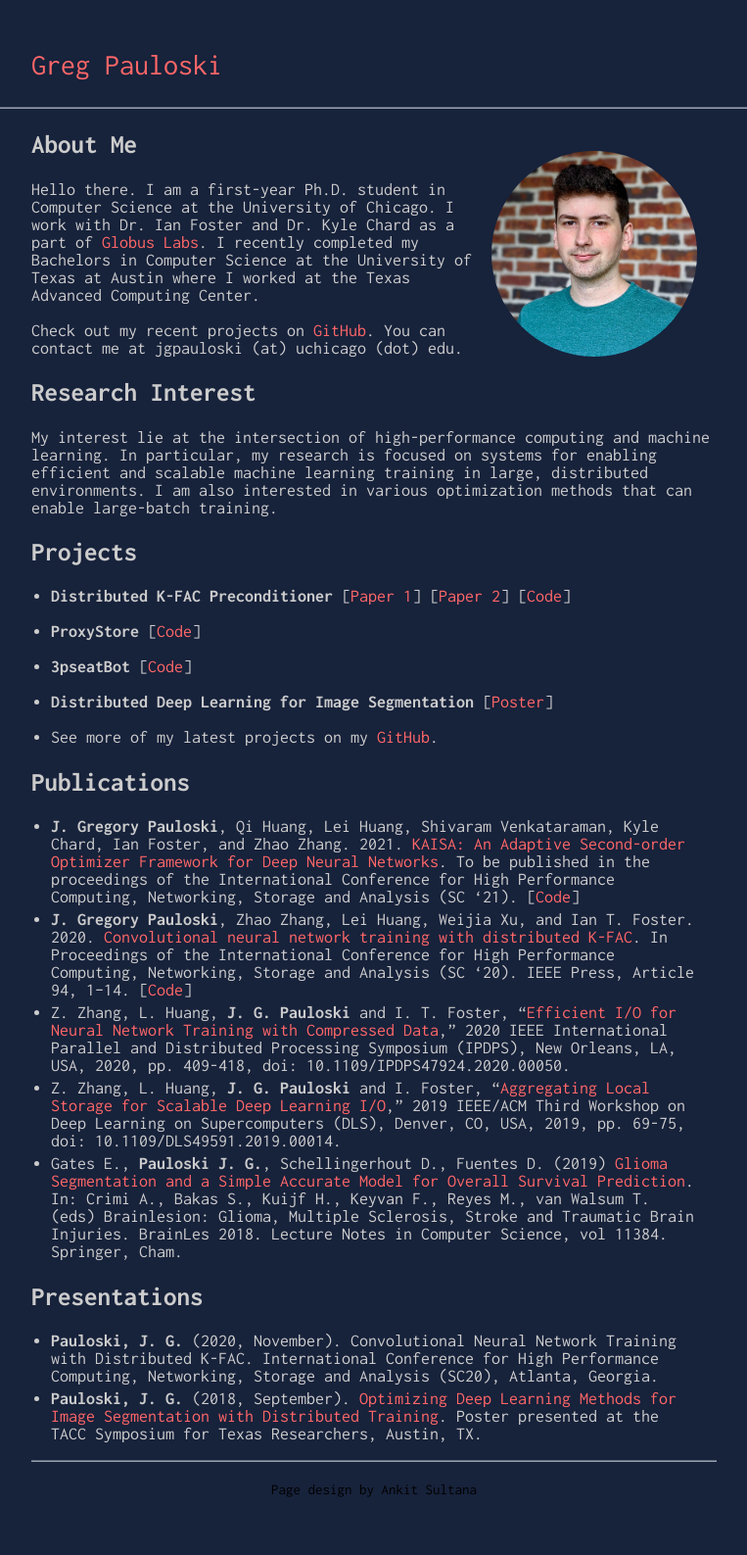
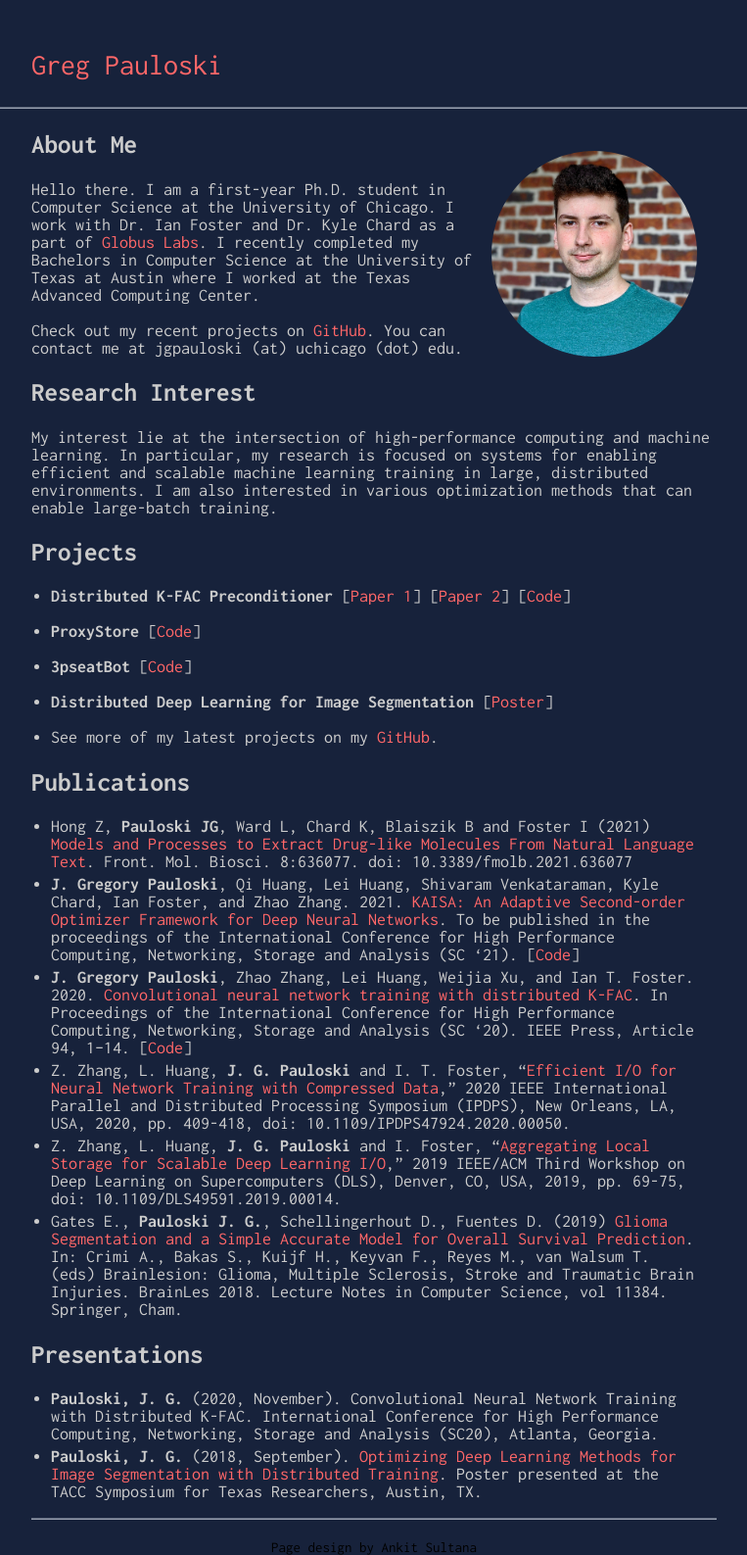
Before and after one commit to gpauloski/gpauloski.github.io, a Jekyll site: the page built from index.md, in a window 1280 px wide. Shown: the whole page at 98% size, without its empty margins (258-1021 px from the left). Built offline with Jekyll 4.4.1, drawn with Linux system fonts in a browser that asks for light colours; our own code applies the rules of GitHub Pages for plain Markdown files; before the commit the page ends 1528 px from its top, so only the background shows below that.

Commit message:
Update index.md

```diff
--- a/index.md
+++ b/index.md
@@ -34,6 +34,7 @@ I am also interested in various optimization methods that can enable large-batch
 
 ## Publications
 
+- Hong Z, **Pauloski JG**, Ward L, Chard K, Blaiszik B and Foster I (2021) [Models and Processes to Extract Drug-like Molecules From Natural Language Text](https://www.frontiersin.org/articles/10.3389/fmolb.2021.636077/full). Front. Mol. Biosci. 8:636077. doi: 10.3389/fmolb.2021.636077
 - **J. Gregory Pauloski**, Qi Huang, Lei Huang, Shivaram Venkataraman, Kyle Chard, Ian Foster, and Zhao Zhang. 2021. [KAISA: An Adaptive Second-order Optimizer Framework for Deep Neural Networks](https://arxiv.org/abs/2107.01739). To be published in the proceedings of the International Conference for High Performance Computing, Networking, Storage and Analysis (SC '21). \[[Code](https://github.com/gpauloski/kfac_pytorch)\]
 - **J. Gregory Pauloski**, Zhao Zhang, Lei Huang, Weijia Xu, and Ian T. Foster. 2020. [Convolutional neural network training with distributed K-FAC](https://dl.acm.org/doi/10.5555/3433701.3433826). In Proceedings of the International Conference for High Performance Computing, Networking, Storage and Analysis (SC '20). IEEE Press, Article 94, 1–14. \[[Code](https://github.com/gpauloski/kfac_pytorch)\]
 - Z. Zhang, L. Huang, **J. G. Pauloski** and I. T. Foster, "[Efficient I/O for Neural Network Training with Compressed Data](https://ieeexplore.ieee.org/abstract/document/9139800)," 2020 IEEE International Parallel and Distributed Processing Symposium (IPDPS), New Orleans, LA, USA, 2020, pp. 409-418, doi: 10.1109/IPDPS47924.2020.00050.
```
